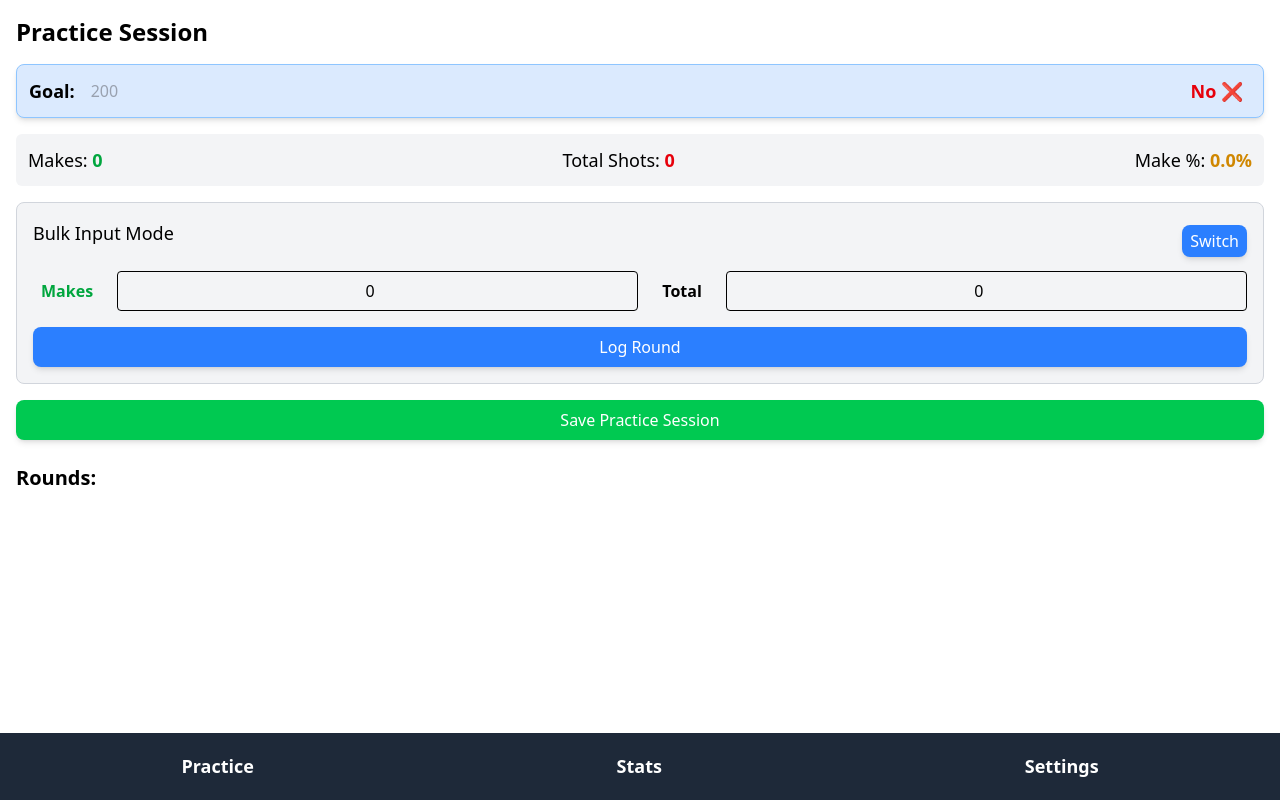
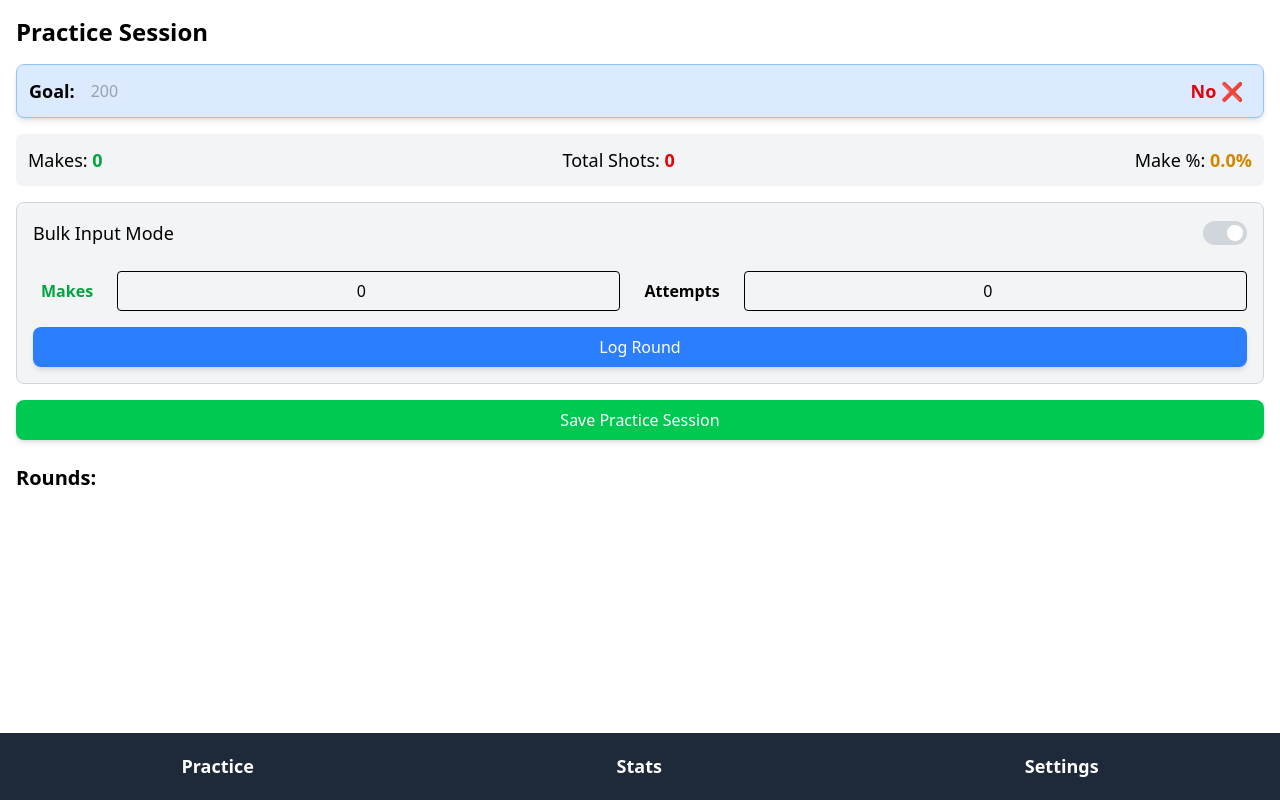
Before and after one commit to micahhlc/basketball-practice-app, a Vue app: page /practice-g in a window 1280 px wide. Both pictures are taken after a click on the button "Start". Built offline with nearby package versions, Linux system fonts and the light colour scheme.

Commit message:
refactor practicedetailview

```diff
--- a/src/views/PracticeDetailView.vue
+++ b/src/views/PracticeDetailView.vue
@@ -42,12 +42,20 @@
         <label class="mb-4 block text-lg font-medium">
           {{ isBulkMode ? "Bulk Input Mode" : "Live Mode" }}
         </label>
-        <button
+        <!-- Switch Component -->
+        <div
           @click="toggleInputMode"
-          class="rounded-lg bg-blue-500 px-2 py-1 text-white shadow-md"
+          class="relative mb-4 inline-flex h-6 w-11 items-center rounded-full bg-gray-300 transition-colors duration-300"
+          :class="{ 'bg-blue-500': isBulkMode }"
         >
-          Switch
-        </button>
+          <span
+            class="inline-block h-4 w-4 transform rounded-full bg-white transition-transform duration-300"
+            :class="{
+              'translate-x-6': isBulkMode,
+              'translate-x-1': !isBulkMode,
+            }"
+          ></span>
+        </div>
       </div>
 
       <!-- Live Mode -->
@@ -66,8 +74,8 @@
           Miss
         </button>
         <p class="px-1 py-2 font-bold text-red-600">{{ misses }}</p>
-        <span class="text-black-600 px-1 py-2 font-bold">Total </span>
-        <span class="text-black-200 px-1 py-2 font-bold">{{ roundShots }}</span>
+        <span class="text-black-600 px-1 py-2 font-bold">Attempts </span>
+        <span class="text-black-200 px-1 py-2 font-bold">{{ attempts }}</span>
       </div>
 
       <!-- Bulk Mode  -->
@@ -78,9 +86,9 @@
           type="number"
           class="w-1/2 rounded border p-1 text-center"
         />
-        <span class="px-2 py-2 font-bold">Total</span>
+        <span class="px-2 py-2 font-bold">Attempts</span>
         <input
-          v-model.number="roundShots"
+          v-model.number="attempts"
           type="number"
           class="w-1/2 rounded border p-1 text-center"
         />
@@ -128,14 +136,10 @@
               </span>
               /
               <span class="font-bold">
-                {{ round.makes + round.misses }}
+                {{ round.attempts }}
               </span>
               <span class="px-2 font-bold">
-                {{
-                  ((round.makes / (round.makes + round.misses)) * 100).toFixed(
-                    1,
-                  )
-                }}%
+                {{ ((round.makes / round.attempts) * 100).toFixed(1) }}%
               </span>
             </div>
 
@@ -162,20 +166,20 @@
             class="mt-2 flex items-center gap-2"
           >
             <input
-              v-model.number="round.makes"
+              v-model.number="tempMakes"
               type="number"
               min="0"
               class="w-16 rounded border px-3 py-1 text-center"
             />
             <input
-              v-model.number="round.misses"
+              v-model.number="tempAttempts"
               type="number"
               min="0"
               class="w-16 rounded border px-3 py-1 text-center"
             />
             <div class="flex gap-2">
               <button
-                @click="saveEdit"
+                @click="saveEdit(index)"
                 class="rounded bg-green-500 px-3 py-1 text-white"
               >
                 Save
@@ -220,57 +224,59 @@ const makePercentage = computed(() =>
 // Shared Input Area used variables
 const makes = ref(0);
 const misses = ref(0);
-const roundShots = ref(0);
+const attempts = ref(0);
 const isBulkMode = ref(true);
-
-// Save rounds used variables
-const rounds = ref([]);
-const alertMessage = ref("");
-
-let currentSession = {}; //onMount and savePracticeSession
-
-const editingIndex = ref(null); //Edit and Delete Rounds
-
-// Methods
 // togggle input mode
 const toggleInputMode = () => {
   if (isBulkMode.value) {
-    misses.value = roundShots.value - makes.value;
+    misses.value = attempts.value - makes.value;
   }
   isBulkMode.value = !isBulkMode.value;
+  console.log("isBulkMode:", isBulkMode.value);
 };
 // Live moode log makes and misses
 const logMake = () => {
   makes.value++;
   // totalShots.value++;
-  roundShots.value++;
+  attempts.value++;
 };
 const logMiss = () => {
   misses.value++;
   // totalShots.value++;
-  roundShots.value++;
+  attempts.value++;
 };
 // Log round
 const logRound = () => {
-  if (roundShots.value === 0) {
+  if (attempts.value === 0) {
     alertMessage.value = "You haven't taken any shots!";
     setTimeout(() => (alertMessage.value = ""), 3000);
     return;
   }
-  if (makes.value > roundShots.value) {
+  if (makes.value > attempts.value) {
     alertMessage.value = "Makes cannot be greater than Total Shots!";
     setTimeout(() => (alertMessage.value = ""), 3000);
     return;
   }
-  rounds.value.push({ makes: makes.value, misses: misses.value });
-  totalShots.value = rounds.value.reduce(
-    (sum, round) => sum + round.makes + round.misses,
-    0,
-  );
+  if (!makes.value) {
+    alertMessage.value = "Wrong input!";
+    setTimeout(() => (alertMessage.value = ""), 3000);
+    return;
+  }
+  // if (!isBulkMode) {
+  //   misses.value = attempts.value - makes.value;
+  // }
+  console.log("p-d: Log Round", makes.value, attempts.value);
+  rounds.value.push({ makes: makes.value, attempts: attempts.value });
+  totalShots.value += attempts.value;
   makes.value = 0;
   misses.value = 0;
-  roundShots.value = 0;
+  attempts.value = 0;
 };
+
+// Save rounds used variables
+const rounds = ref([]);
+const alertMessage = ref("");
+let currentSession = {}; //onMount and savePracticeSession
 
 // Save Practice Session
 const savePracticeSession = () => {
@@ -303,12 +309,46 @@ const savePracticeSession = () => {
 };
 
 // Edit and Delete Rounds
-
+const editingIndex = ref(null); //Edit and Delete Rounds
+const tempMakes = ref(0);
+const tempAttempts = ref(0);
 const editRound = (index) => {
   editingIndex.value = index;
-  makes.value = rounds.value[index].makes;
-  misses.value = rounds.value[index].misses;
-  roundShots.value = rounds.value[index].makes + rounds.value[index].misses;
+  tempMakes.value = rounds.value[editingIndex.value].makes;
+  tempAttempts.value = rounds.value[editingIndex.value].attempts;
+};
+const saveEdit = (index) => {
+  console.log(index, tempMakes.value, tempAttempts.value);
+  if (tempAttempts.value === 0) {
+    alertMessage.value = "You haven't taken any shots!";
+    setTimeout(() => (alertMessage.value = ""), 3000);
+    return;
+  }
+  if (tempMakes.value > tempAttempts.value) {
+    alertMessage.value = "Makes cannot be greater than Total Shots!";
+    setTimeout(() => (alertMessage.value = ""), 3000);
+    return;
+  }
+  if (!tempMakes.value) {
+    alertMessage.value = "Wrong input!";
+    setTimeout(() => (alertMessage.value = ""), 3000);
+    return;
+  }
+  rounds.value[editingIndex.value].makes = tempMakes.value;
+  rounds.value[editingIndex.value].attempts = tempAttempts.value;
+  totalShots.value = rounds.value.reduce(
+    (sum, round) => sum + round.attempts,
+    0,
+  );
+  editingIndex.value = null;
+};
+const cancelEdit = () => {
+  editingIndex.value = null;
+};
+
+const deleteRound = (index) => {
+  totalShots.value -= rounds.value[index].attempts;
+  rounds.value.splice(index, 1);
 };
 
 onMounted(() => {
--- a/src/views/PracticeGoalView.vue
+++ b/src/views/PracticeGoalView.vue
@@ -74,7 +74,7 @@ onMounted(() => {
     sameDaySession.value = true;
     console.log("p-g: same day session found");
   } else {
-    console.log("p-g: No existing session found");
+    console.log("p-g: No same day session found");
   }
 });
 
```
